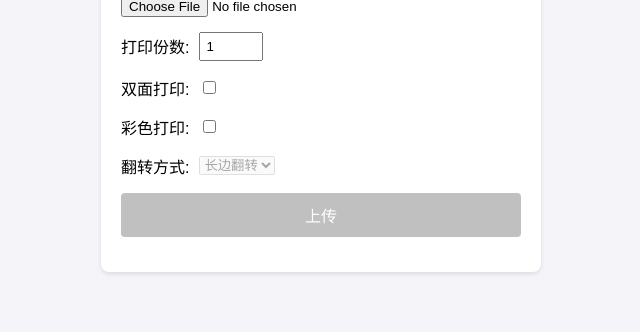
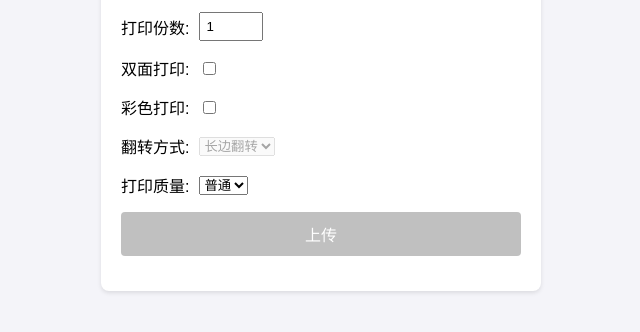
Before and after one commit to u2x1/u2x1.github.io, a plain HTML site: page printer/index.html in a window 1280 px wide. Shown: the part 320-652 px from the top of the page, without its empty margins (319-959 px from the left). Drawn offline with Linux system fonts and the light colour scheme.

Commit message:
add quality

```diff
--- a/printer/index.html
+++ b/printer/index.html
@@ -108,6 +108,14 @@
                 <option value="short-edge">短边翻转</option>
             </select>
         </div>
+        <div class="form-group inline">
+            <label for="quality">打印质量:</label>
+            <select id="quality">
+                <option value="Normal">普通</option>
+                <option value="Fine">高清</option>
+                <option value="Draft">一般</option>
+            </select>
+        </div>
         <div class="form-group">
             <button type="submit" id="submitBtn" disabled>上传</button>
         </div>
@@ -122,6 +130,7 @@
         const duplexInput = document.getElementById('duplex');
         const colorInput = document.getElementById('color');
         const flipSelect = document.getElementById('flip');
+        const qualitySelect = document.getElementById('quality');
         const submitBtn = document.getElementById('submitBtn');
         const successMessage = document.getElementById('successMessage');
         const form = document.getElementById('uploadForm');
@@ -174,6 +183,7 @@
                 formData.set("is_duplex", duplexInput.checked);
                 formData.set("color", colorInput.checked);
                 formData.set("edge", flipSelect.value);
+                formData.set("quality", qualitySelect.value);
 
                 await fetch("https://wwkserver.top/wwkserver/addorder/uploadfile", {
                     method: "POST",
```
